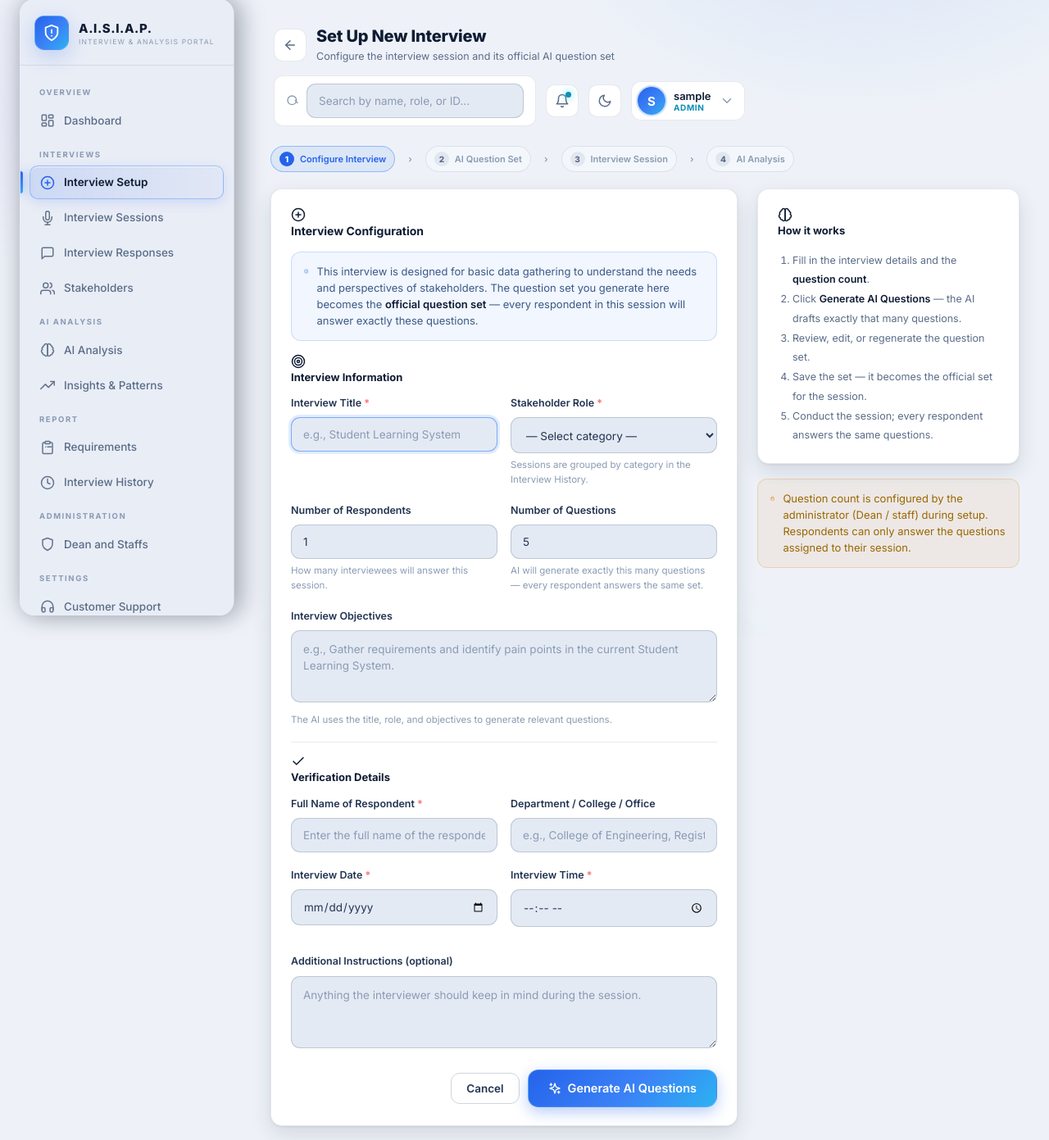
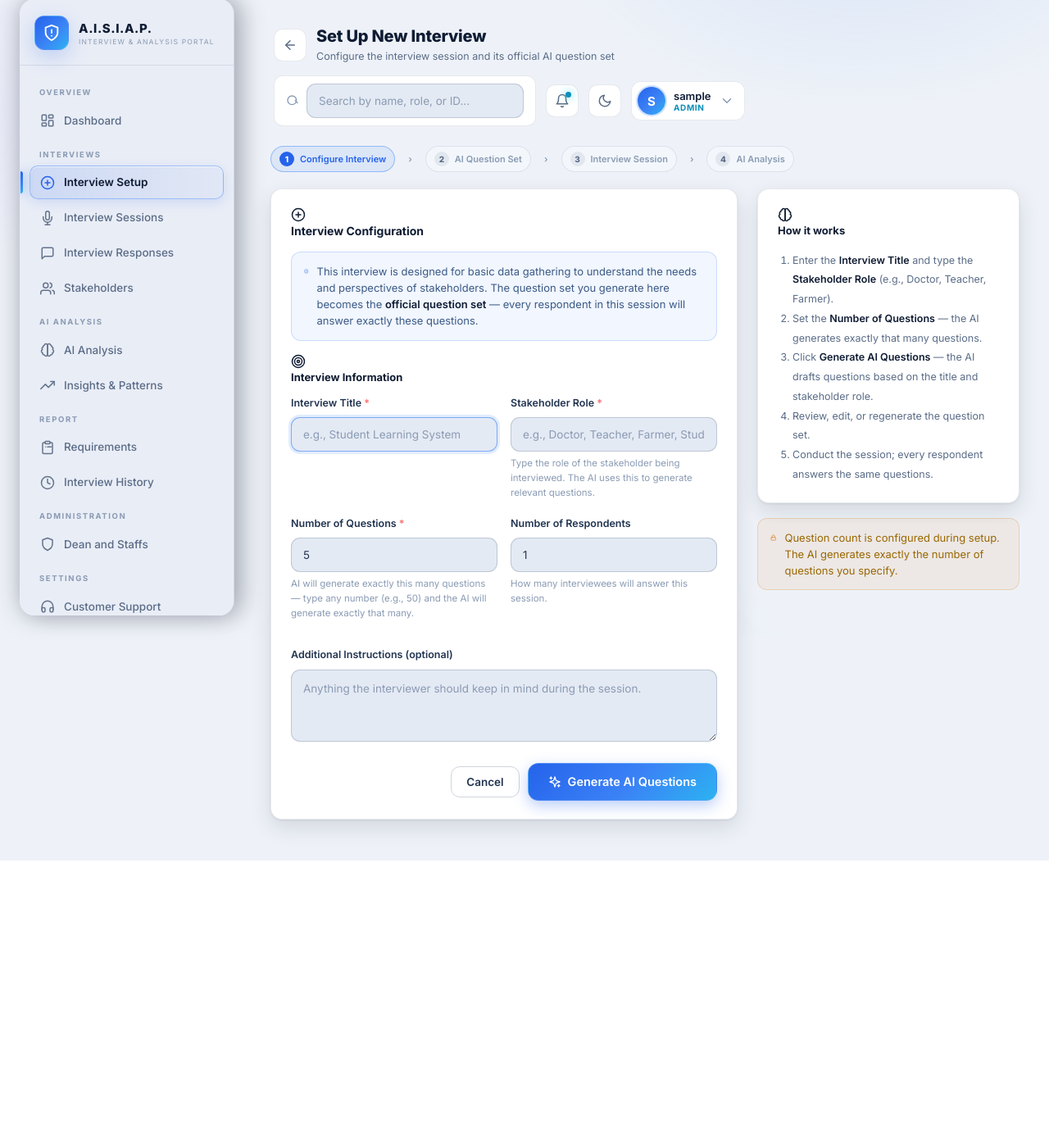
Before and after one commit to doby08/AI-DATA-Information-System, a Flask app: page /interview/new in a window 1280 px wide. Shown: the part 25-1416 px from the top of the page at 82% size. After the commit the page ends 1075 px from the top, so only its background shows below. Run offline with Flask 3, Linux system fonts and the light colour scheme; the visitor is signed in with stand-in values (Sample User, id 1); data comes from the database, SQL or seed files in the repository; data that the repository does not hold is empty.

Commit message:
New update

```diff
--- a/app.py
+++ b/app.py
@@ -1338,16 +1338,7 @@
 
     if request.method == "POST":
         title = request.form["title"]
-        user_role = request.form["user_role"]
-        verifier_name = request.form.get("verifier_name", "").strip()
-        verifier_department = request.form.get("verifier_department", "").strip()
-        verifier_date = request.form.get("verifier_date", "")
-        verifier_time = request.form.get("verifier_time", "")
-
-        # Unified stakeholder categories ... AI Question Setup fields.
-        # The number of questions is configured HERE by the admin and stored on
-        # the session, so all respondents answer exactly the same question set.
-        interview_objectives = request.form.get("interview_objectives", "").strip()
+        user_role = request.form["user_role"].strip()
         additional_instructions = request.form.get("additional_instructions", "").strip()
         try:
             num_respondents = max(1, int(request.form.get("num_respondents", "1") or 1))
@@ -1359,22 +1350,21 @@
             num_questions = 0
         if num_questions <= 0:
             num_questions = int(get_setting(user_id, "default_question_count", "5") or 5)
-        num_questions = max(1, min(15, num_questions))
+        num_questions = max(1, min(50, num_questions))
         num_respondents = max(1, min(999, num_respondents))
 
         logger.info(f"User '{username}' creating new interview session: {title}")
-        logger.info(f"Interview role: {user_role}, Verifier: {verifier_name}, Date: {verifier_date}, Time: {verifier_time}")
+        logger.info(f"Interview role: {user_role}, Questions: {num_questions}")
 
         conn = sqlite3.connect(DATABASE)
         cursor = conn.cursor()
 
         cursor.execute(
             """
-            INSERT INTO interview_sessions (title, user_role, verifier_name, verifier_date, verifier_time, status, created_by, verifier_department, num_respondents, num_questions, interview_objectives, additional_instructions)
-            VALUES (?, ?, ?, ?, ?, 'planning', ?, ?, ?, ?, ?, ?)
+            INSERT INTO interview_sessions (title, user_role, verifier_name, verifier_date, verifier_time, status, created_by, verifier_department, num_respondents, num_questions, additional_instructions)
+            VALUES (?, ?, '', '', '', 'planning', ?, '', ?, ?, ?)
             """,
-            (title, user_role, verifier_name, verifier_date, verifier_time, user_id, verifier_department,
-             num_respondents, num_questions, interview_objectives, additional_instructions)
+            (title, user_role, user_id, num_respondents, num_questions, additional_instructions)
         )
         conn.commit()
         session_id = cursor.lastrowid
@@ -1388,13 +1378,12 @@
         # question set is generated ONCE during setup and saved to the database,
         # so every respondent in this interview answers the SAME questions and
         # their responses can be compared and analyzed.
-        topics = title
-        if interview_objectives:
-            topics = f"{title}. Objectives: {interview_objectives}"
+        # The AI uses the interview title and stakeholder role to generate relevant questions.
+        extra_context = f"{title}. Stakeholder role: {user_role}"
         questions = generate_interview_questions("basic_gathering", user_role,
                                                  max_questions=num_questions,
                                                  gemini_cfg=build_gemini_cfg(user_id),
-                                                 extra_context=topics)
+                                                 extra_context=extra_context)
 
         for question in questions:
             conn.execute(
@@ -1414,12 +1403,9 @@
 
     # Pre-fill defaults saved in Settings
     defaults = {
-        'verifier_name': get_setting(user_id, "default_verifier_name", ""),
-        'verifier_role': get_setting(user_id, "default_verifier_role", username),
         'num_questions': get_setting(user_id, "default_question_count", "5"),
     }
-    return render_template("interview_new.html", defaults=defaults, categories=USER_CATEGORIES,
-                           active='setup')
+    return render_template("interview_new.html", defaults=defaults, active='setup')
 
 
 # ============ AI QUESTION SETUP ============
@@ -1462,15 +1448,15 @@
 def _rebuild_question_set(conn, session_id, meta, qty):
     """Delete the current questions and generate a fresh set of exactly `qty`
     questions for the session (single source of truth for the session)."""
-    topics = meta.get('title') or "Interview"
-    if meta.get('objectives'):
-        topics = f"{topics}. Objectives: {meta['objectives']}"
+    title = meta.get('title') or "Interview"
+    role = meta.get('role') or "Stakeholder"
+    extra_context = f"{title}. Stakeholder role: {role}"
     conn.execute("DELETE FROM interview_questions WHERE session_id = ?", (session_id,))
     questions = generate_interview_questions(
-        "basic_gathering", meta.get('role') or "Stakeholder",
+        "basic_gathering", role,
         max_questions=qty,
         gemini_cfg=build_gemini_cfg(session.get('user_id')),
-        extra_context=topics)
+        extra_context=extra_context)
     for question in questions:
         conn.execute(
             "INSERT INTO interview_questions (session_id, question_text, category, suggested_by) VALUES (?, ?, ?, 'ai')",
@@ -1501,11 +1487,11 @@
     qty = meta.get('num_questions')
     if not qty or qty <= 0:
         qty = int(request.form.get("num_questions", 5) or 5)
-        qty = max(1, min(15, qty))
+        qty = max(1, min(50, qty))
         conn.execute("UPDATE interview_sessions SET num_questions = ? WHERE id = ?", (qty, session_id))
         conn.commit()
     else:
-        qty = max(1, min(15, int(qty)))
+        qty = max(1, min(50, int(qty)))
 
     questions = _rebuild_question_set(conn, session_id, meta, qty)
     conn.commit()
@@ -1540,16 +1526,15 @@
             return fallback
 
     num_respondents = _clamp(request.form.get("num_respondents"), 1, 999, 1)
-    num_questions = _clamp(request.form.get("num_questions"), 1, 15, 5)
-    objectives = (request.form.get("interview_objectives") or "").strip()
+    num_questions = _clamp(request.form.get("num_questions"), 1, 50, 5)
     instructions = (request.form.get("additional_instructions") or "").strip()
 
     conn.execute(
         """UPDATE interview_sessions
            SET num_respondents = ?, num_questions = ?,
-               interview_objectives = ?, additional_instructions = ?
+               additional_instructions = ?
            WHERE id = ?""",
-        (num_respondents, num_questions, objectives, instructions, session_id)
+        (num_respondents, num_questions, instructions, session_id)
     )
 
     # Keep the question set in sync with the configured count: if the admin
--- a/templates/interview_new.html
+++ b/templates/interview_new.html
@@ -34,60 +34,25 @@
                 </div>
                 <div class="form-group">
                     <label for="user_role">Stakeholder Role <span class="required">*</span></label>
-                    <select id="user_role" name="user_role" required>
-                        <option value="">— Select category —</option>
-                        {% for cat in categories %}
-                        <option value="{{ cat }}">{{ cat }}</option>
-                        {% endfor %}
-                    </select>
-                    <div class="form-hint">Sessions are grouped by category in the Interview History.</div>
+                    <input type="text" id="user_role" name="user_role" placeholder="e.g., Doctor, Teacher, Farmer, Student, Nurse" required>
+                    <div class="form-hint">Type the role of the stakeholder being interviewed. The AI uses this to generate relevant questions.</div>
                 </div>
             </div>
 
             <div class="form-row">
                 <div class="form-group">
+                    <label for="num_questions">Number of Questions <span class="required">*</span></label>
+                    <input type="number" id="num_questions" name="num_questions" min="1" max="50" value="{{ defaults.num_questions if defaults else 5 }}" required>
+                    <div class="form-hint">AI will generate exactly this many questions — type any number (e.g., 50) and the AI will generate exactly that many.</div>
+                </div>
+                <div class="form-group">
                     <label for="num_respondents">Number of Respondents</label>
                     <input type="number" id="num_respondents" name="num_respondents" min="1" max="999" value="1" required>
                     <div class="form-hint">How many interviewees will answer this session.</div>
                 </div>
-                <div class="form-group">
-                    <label for="num_questions">Number of Questions</label>
-                    <input type="number" id="num_questions" name="num_questions" min="1" max="15" value="{{ defaults.num_questions if defaults else 5 }}" required>
-                    <div class="form-hint">AI will generate exactly this many questions — every respondent answers the same set.</div>
-                </div>
             </div>
 
-            <div class="form-group">
-                <label for="interview_objectives">Interview Objectives</label>
-                <textarea id="interview_objectives" name="interview_objectives" rows="2"
-                          placeholder="e.g., Gather requirements and identify pain points in the current Student Learning System."></textarea>
-                <div class="form-hint">The AI uses the title, role, and objectives to generate relevant questions.</div>
-            </div>
-
-            <div class="divider"></div>
-
-            <div class="card-title" style="font-size:13px; margin-bottom:12px;"><span>{{ icon('check') }} Verification Details</span></div>
-            <div class="form-row">
-                <div class="form-group">
-                    <label for="verifier_name">Full Name of Respondent <span class="required">*</span></label>
-                    <input type="text" id="verifier_name" name="verifier_name" value="{{ defaults.verifier_name if defaults else '' }}" placeholder="Enter the full name of the respondent" required>
-                </div>
-                <div class="form-group">
-                    <label for="verifier_department">Department / College / Office</label>
-                    <input type="text" id="verifier_department" name="verifier_department" value="{{ defaults.verifier_department if defaults and defaults.verifier_department else '' }}" placeholder="e.g., College of Engineering, Registrar Office">
-                </div>
-            </div>
-            <div class="form-row">
-                <div class="form-group">
-                    <label for="verifier_date">Interview Date <span class="required">*</span></label>
-                    <input type="date" id="verifier_date" name="verifier_date" required>
-                </div>
-                <div class="form-group">
-                    <label for="verifier_time">Interview Time <span class="required">*</span></label>
-                    <input type="time" id="verifier_time" name="verifier_time" required>
-                </div>
-            </div>
-<div class="form-group mt-3">
+            <div class="form-group mt-3">
                 <label for="additional_instructions">Additional Instructions (optional)</label>
                 <textarea id="additional_instructions" name="additional_instructions" rows="2"
                           placeholder="Anything the interviewer should keep in mind during the session."></textarea>
@@ -105,17 +70,16 @@
         <div class="card mb-3">
             <div class="card-title" style="font-size:13px;"><span>{{ icon('brain') }} How it works</span></div>
             <ol style="padding-left:18px; color:var(--muted); font-size:12.5px; line-height:1.9;">
-                <li>Fill in the interview details and the <strong>question count</strong>.</li>
-                <li>Click <strong>Generate AI Questions</strong> — the AI drafts exactly that many questions.</li>
+                <li>Enter the <strong>Interview Title</strong> and type the <strong>Stakeholder Role</strong> (e.g., Doctor, Teacher, Farmer).</li>
+                <li>Set the <strong>Number of Questions</strong> — the AI generates exactly that many questions.</li>
+                <li>Click <strong>Generate AI Questions</strong> — the AI drafts questions based on the title and stakeholder role.</li>
                 <li>Review, edit, or regenerate the question set.</li>
-                <li>Save the set — it becomes the official set for the session.</li>
                 <li>Conduct the session; every respondent answers the same questions.</li>
             </ol>
         </div>
         <div class="warn-note" style="margin-bottom:0;">
             {{ icon('lock') }}
-            <span>Question count is configured by the administrator (Dean / staff) during setup. Respondents can only
-            answer the questions assigned to their session.</span>
+            <span>Question count is configured during setup. The AI generates exactly the number of questions you specify.</span>
         </div>
     </div>
 </div>
```
Also changed, not shown: ai_service.py (+51 -20 lines), templates/interview_setup.html (+2 -6 lines), static/uploads/avatars/avatar_user166_1789003806906_9642.png (added), static/uploads/avatars/avatar_user168_1789003829274_9406.png (added), static/uploads/avatars/avatar_user170_1789003885132_3759.png (added), static/uploads/avatars/avatar_user172_1789003910098_7265.png (added).
